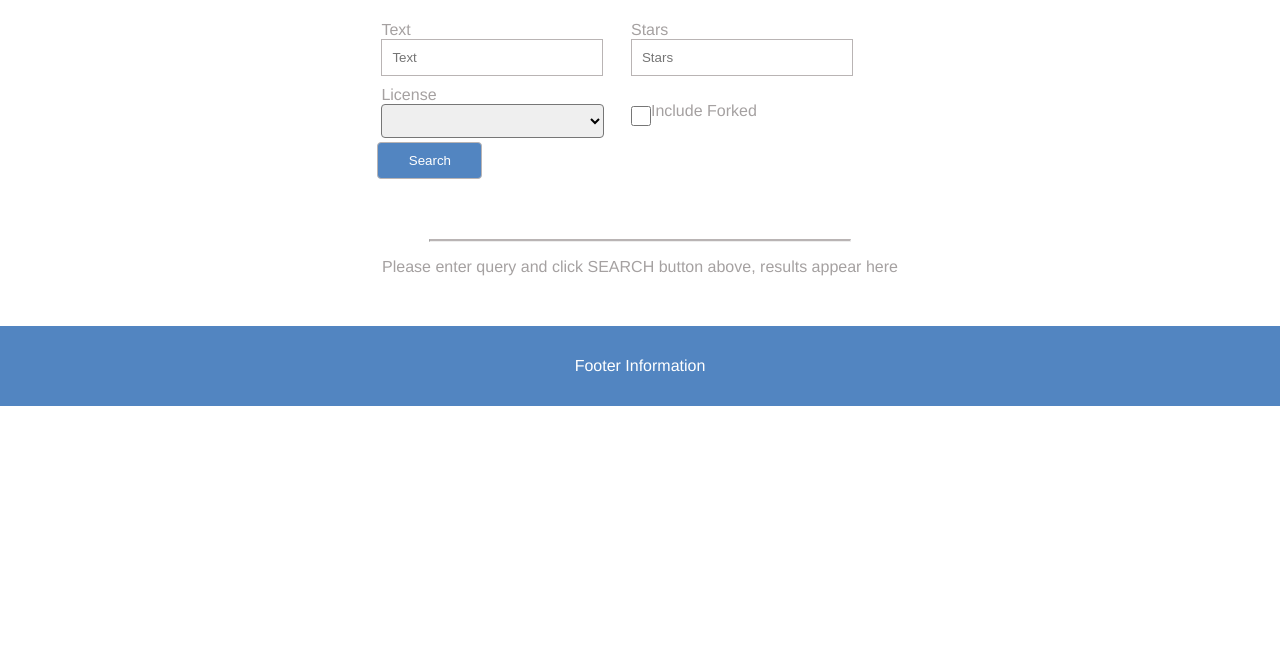
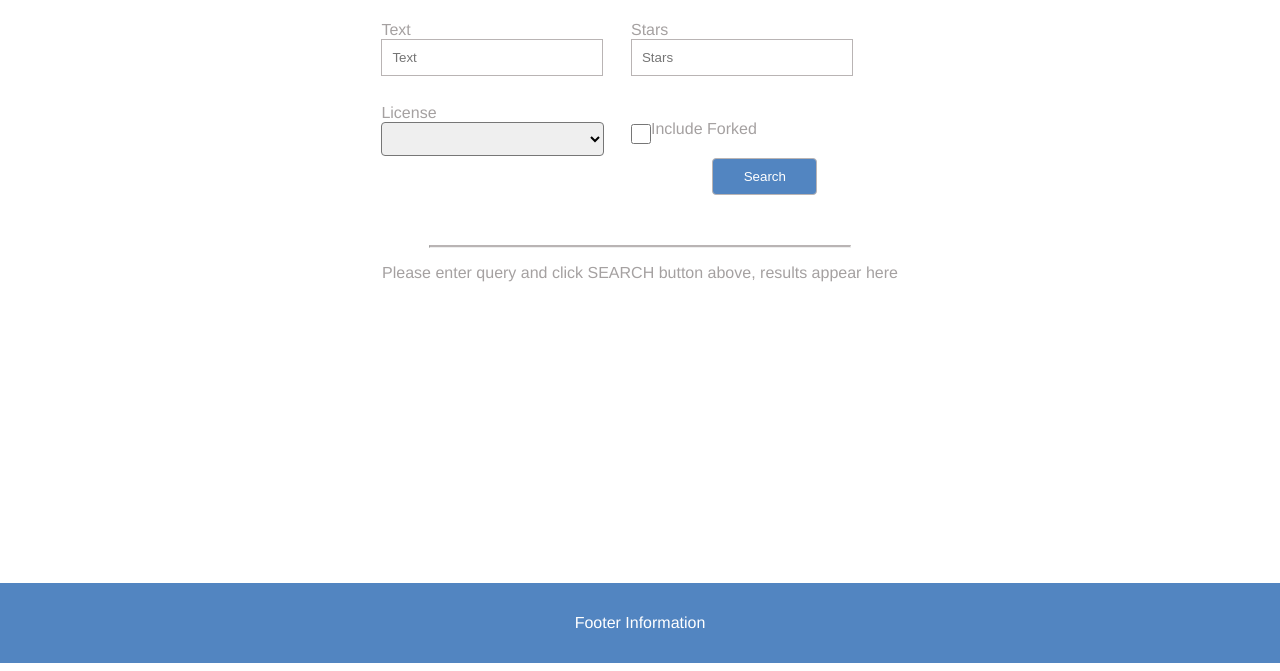
Before and after one commit to unachoza/GitHUB-Repo-Search, a React app in the folder githubreposearch/: page / in a window 1280 px wide. Shown: the part 145-816 px from the top of the page. Built offline with nearby package versions, Linux system fonts and the light colour scheme.

Commit message:
footer and submit

```diff
--- a/githubreposearch/src/App.css
+++ b/githubreposearch/src/App.css
@@ -49,6 +49,7 @@ img {
     flex-direction: column;
     align-items: center;
     width: 80%;
+    height: 100%;
 }
 .app-container {
     display:flex;
@@ -56,6 +57,9 @@ img {
     align-items: center;
     width: 100%;
     height: 100VH
+}
+.content {
+    flex: 1 0 auto;
 }
 .header {
     width: 100vw;
@@ -82,16 +86,15 @@ img {
 
 /* Form Components  */
 input {
+    display: flex;
     padding: 10px;
     margin-bottom: 10px;
     width: 200px;
     border: 1px solid rgb(185, 180, 180);
 }
 input#submit {
-    /* display: flex; */
    justify-content: center;
-   align-items: center;
-   margin-right: 35%;
+   margin: auto;
    border-radius: 4px;
    background: #5285C1;
    color: white;
--- a/githubreposearch/src/components/Form.js
+++ b/githubreposearch/src/components/Form.js
@@ -88,7 +88,7 @@ class FormContainer extends Component {
         else if (this.state.isLoaded) {
             console.log('this happends')
             return (
-                <div>
+                <div className="content">
                     <form className="form" onSubmit={(e) => this.handleSubmit(e)}>
                         <div className="column">
                             Text<br></br>
@@ -106,7 +106,7 @@ class FormContainer extends Component {
                             Stars<br></br>
                             <input type="input" placeholder="Stars"  onChange={(e) => this.handleStarsInput(e)} required /> <br></br>
                             <div id="fork">
-                            <input id="box"type="checkbox" onClick={(e) => this.forkToggleClick(e)} checked={false} required/>
+                            <input id="box"type="checkbox" onClick={(e) => this.toggleFork(e)} checked={false} required/>
                             <p id="checkbox-title">Include Forked</p>
                             </div>
                         </div>
@@ -122,7 +122,7 @@ class FormContainer extends Component {
         }
 
         return(
-            <div>
+            <div className="content">
                 <form className="form" onSubmit={(e) => this.handleSubmit(e)}>
                     <div className="column">
                         Text<br></br>
@@ -140,7 +140,7 @@ class FormContainer extends Component {
                         Stars<br></br>
                         <input type="input" placeholder="Stars"  onChange={(e) => this.handleStarsInput(e)} /> <br></br>
                      <div id="fork">
-                        <input id="box"type="checkbox" onClick={(e) => this.forkToggleClick(e)}/>
+                        <input id="box"type="checkbox" onClick={(e) => this.toggleFork(e)}/>
                         <p id="checkbox-title">Include Forked</p>
                      </div>
                     </div>
```
